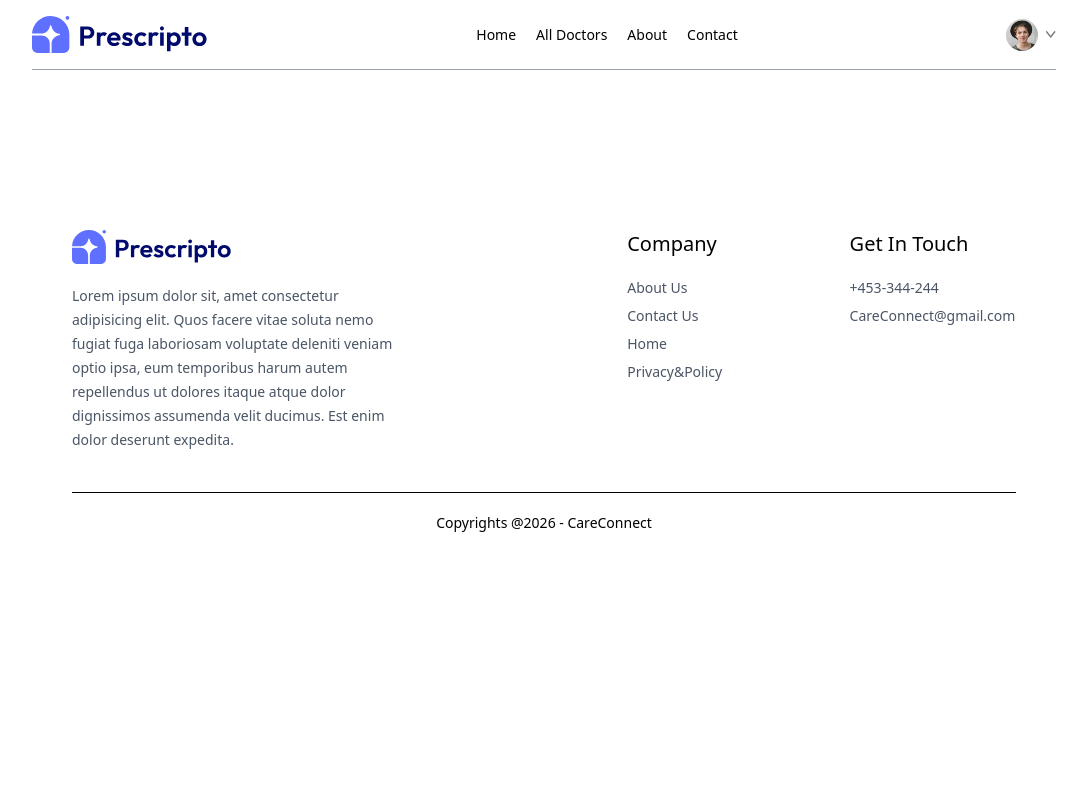
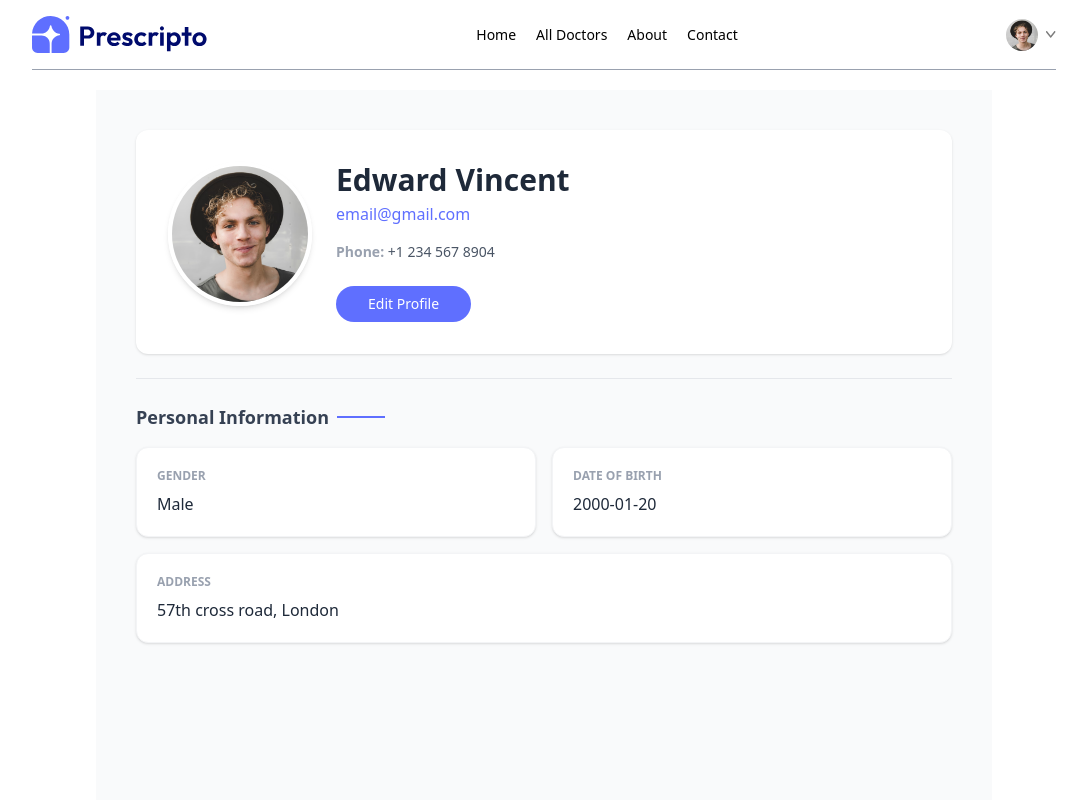
Before and after one commit to ritupradhan-git/CareConnect, a React (Vite) app in the folder client/: page /my-profile in a window 1280 px wide. Shown: the top 800 px of the page, without its empty margins (96-1183 px from the left). Built offline with nearby package versions, Linux system fonts and the light colour scheme.

Commit message:
Added Profile Page

```diff
--- a/client/src/pages/MyProfile.jsx
+++ b/client/src/pages/MyProfile.jsx
@@ -1,11 +1,180 @@
-import React from 'react'
+import React, { useState } from 'react';
+import { assets } from '../assets/assets_frontend/assets';
 
 const MyProfile = () => {
+  const [userData, setUserData] = useState({
+    name: "Edward Vincent",
+    image: assets.profile_pic,
+    email: "email@gmail.com",
+    phone: "+1 234 567 8904",
+    address: {
+      line1: "57th cross road",
+      line2: "London"
+    },
+    gender: "Male",
+    dob: "2000-01-20"
+  });
+
+  const [isEdit, setIsEdit] = useState(false);
+  const [formData, setFormData] = useState({ ...userData });
+
+  const handleSave = () => {
+    setUserData(formData);
+    setIsEdit(false);
+  };
+
   return (
-    <div>
+    <div className="max-w-4xl mx-auto p-4 md:p-10 flex flex-col gap-6 bg-gray-50 min-h-screen relative">
 
+      {/* --- Profile Header Section --- */}
+      <div className="bg-white p-6 md:p-8 rounded-xl shadow-sm flex flex-col md:flex-row items-center md:items-start gap-6 transition-all">
+        <img
+          className="w-36 h-36 rounded-full object-cover border-4 border-white shadow-md"
+          src={userData.image || assets.profile_pic}
+          alt="Profile"
+        />
+
+        <div className="flex-1 text-center md:text-left">
+          <h1 className="text-3xl font-bold text-gray-800 mb-1">{userData.name}</h1>
+          <p className="text-[#5f6fff] font-medium mb-4">{userData.email}</p>
+
+          <div className="text-gray-600 text-sm">
+            <p><span className="font-semibold text-gray-400">Phone:</span> {userData.phone}</p>
+          </div>
+
+          <button
+            onClick={() => { setFormData(userData); setIsEdit(true); }}
+            className="mt-6 px-8 py-2 bg-[#5f6fff] text-white rounded-full text-sm font-medium hover:bg-[#4b58db] transition-all active:scale-95"
+          >
+            Edit Profile
+          </button>
+        </div>
+      </div>
+
+      <hr className="border-none h-[1px] bg-gray-200" />
+
+      {/* --- Personal Information Display --- */}
+      <div>
+        <h2 className="text-lg font-semibold text-gray-700 mb-4 flex items-center gap-2">
+          Personal Information
+          <span className="h-[2px] w-12 bg-[#5f6fff] inline-block"></span>
+        </h2>
+
+        <div className="grid grid-auto-fit-200 gap-4">
+          <div className="bg-white p-5 rounded-xl shadow-sm border border-gray-100">
+            <p className="text-xs font-bold text-gray-400 uppercase mb-2">Gender</p>
+            <p className="text-gray-800 font-medium">{userData.gender}</p>
+          </div>
+
+          <div className="bg-white p-5 rounded-xl shadow-sm border border-gray-100">
+            <p className="text-xs font-bold text-gray-400 uppercase mb-2">Date of Birth</p>
+            <p className="text-gray-800 font-medium">{userData.dob}</p>
+          </div>
+
+          <div className="bg-white p-5 rounded-xl shadow-sm border border-gray-100 md:col-span-2">
+            <p className="text-xs font-bold text-gray-400 uppercase mb-2">Address</p>
+            <p className="text-gray-800">{userData.address.line1}, {userData.address.line2}</p>
+          </div>
+        </div>
+      </div>
+
+      {/* --- EDIT MODAL POPUP --- */}
+      {isEdit && (
+        <div className="fixed inset-0 z-50 flex items-center justify-center bg-black/50 backdrop-blur-sm p-4">
+          <div className="bg-white w-full max-w-lg rounded-2xl shadow-2xl overflow-hidden animate-in fade-in zoom-in duration-200">
+            <div className="p-6 border-b border-gray-100">
+              <h3 className="text-xl font-bold text-gray-800">Edit Profile</h3>
+              <p className="text-sm text-gray-500">Update your personal information below.</p>
+            </div>
+
+            <div className="p-6 space-y-4 max-h-[70vh] overflow-y-auto">
+              {/* Name Input */}
+              <div>
+                <label className="block text-sm font-medium text-gray-700 mb-1">Full Name</label>
+                <input
+                  type="text"
+                  className="w-full p-2.5 bg-gray-50 border border-gray-200 rounded-lg focus:ring-2 focus:ring-[#5f6fff] outline-none transition-all"
+                  value={formData.name}
+                  onChange={(e) => setFormData({ ...formData, name: e.target.value })}
+                />
+              </div>
+
+              {/* Phone & Gender Row */}
+              <div className="grid grid-cols-2 gap-4">
+                <div>
+                  <label className="block text-sm font-medium text-gray-700 mb-1">Phone</label>
+                  <input
+                    type="text"
+                    className="w-full p-2.5 bg-gray-50 border border-gray-200 rounded-lg focus:ring-2 focus:ring-[#5f6fff] outline-none"
+                    value={formData.phone}
+                    onChange={(e) => setFormData({ ...formData, phone: e.target.value })}
+                  />
+                </div>
+                <div>
+                  <label className="block text-sm font-medium text-gray-700 mb-1">Gender</label>
+                  <select
+                    className="w-full p-2.5 bg-gray-50 border border-gray-200 rounded-lg focus:ring-2 focus:ring-[#5f6fff] outline-none"
+                    value={formData.gender}
+                    onChange={(e) => setFormData({ ...formData, gender: e.target.value })}
+                  >
+                    <option value="Male">Male</option>
+                    <option value="Female">Female</option>
+                    <option value="Other">Other</option>
+                  </select>
+                </div>
+              </div>
+
+              {/* DOB */}
+              <div>
+                <label className="block text-sm font-medium text-gray-700 mb-1">Date of Birth</label>
+                <input
+                  type="date"
+                  className="w-full p-2.5 bg-gray-50 border border-gray-200 rounded-lg focus:ring-2 focus:ring-[#5f6fff] outline-none"
+                  value={formData.dob}
+                  onChange={(e) => setFormData({ ...formData, dob: e.target.value })}
+                />
+              </div>
+
+              {/* Address */}
+              <div className="space-y-2">
+                <label className="block text-sm font-medium text-gray-700">Address</label>
+                <input
+                  type="text"
+                  placeholder="Address Line 1"
+                  className="w-full p-2.5 bg-gray-50 border border-gray-200 rounded-lg focus:ring-2 focus:ring-[#5f6fff] outline-none"
+                  value={formData.address.line1}
+                  onChange={(e) => setFormData({ ...formData, address: { ...formData.address, line1: e.target.value } })}
+                />
+                <input
+                  type="text"
+                  placeholder="Address Line 2"
+                  className="w-full p-2.5 bg-gray-50 border border-gray-200 rounded-lg focus:ring-2 focus:ring-[#5f6fff] outline-none"
+                  value={formData.address.line2}
+                  onChange={(e) => setFormData({ ...formData, address: { ...formData.address, line2: e.target.value } })}
+                />
+              </div>
+            </div>
+
+            {/* Footer Buttons */}
+            <div className="p-6 border-t border-gray-100 flex items-center justify-end gap-3 bg-gray-50">
+              <button
+                onClick={() => setIsEdit(false)}
+                className="px-6 py-2 text-gray-600 font-medium hover:bg-gray-200 rounded-lg transition-all"
+              >
+                Cancel
+              </button>
+              <button
+                onClick={handleSave}
+                className="px-6 py-2 bg-primary text-white font-medium rounded-lg hover:bg-primary shadow-md transition-all active:scale-95"
+              >
+                Save Changes
+              </button>
+            </div>
+          </div>
+        </div>
+      )}
     </div>
-  )
-}
+  );
+};
 
-export default MyProfile
+export default MyProfile;
```
